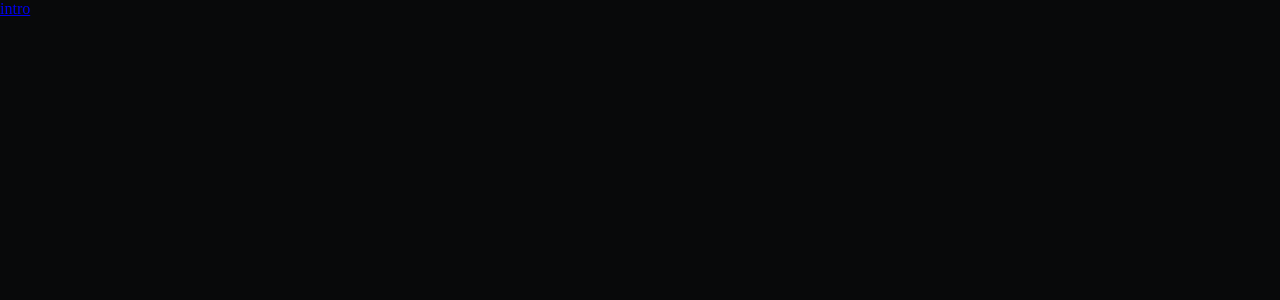
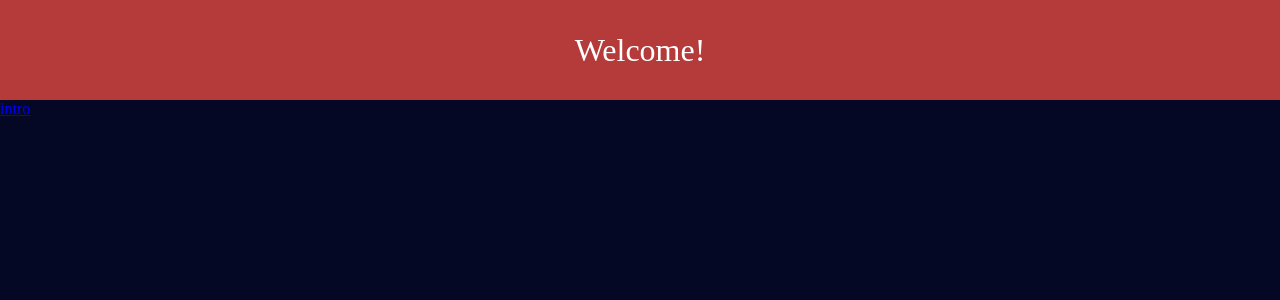
Before and after one commit to NADickinson/nihongo-reader, a React (Create React App) app: page / in a window 1280 px wide. Shown: the top 300 px of the page. Built offline with nearby package versions, Linux system fonts and the light colour scheme.

Commit message:
minor additions of color and homepage header

```diff
--- a/src/components/PageWrapper.jsx
+++ b/src/components/PageWrapper.jsx
@@ -8,7 +8,7 @@ export const PageWrapper = (props) => {
         flexDirection: 'column',
         position: 'fixed',
         inset: '0 0 0 0',
-        backgroundColor: '#08090A',
+        backgroundColor: '#040825',
       }}
     >
       {props.children}
--- a/src/home_page/HomePage.jsx
+++ b/src/home_page/HomePage.jsx
@@ -1,9 +1,11 @@
 import { Link } from 'react-router-dom'
 import { PageWrapper } from '../components/PageWrapper'
+import { HomePageHeader } from './HomePageHeader'
 
 export const HomePage = () => {
   return (
     <PageWrapper>
+      <HomePageHeader />
       <Link to={'/intro'}>{'intro'}</Link>
     </PageWrapper>
   )
--- /dev/null
+++ b/src/home_page/HomePageHeader.jsx
@@ -0,0 +1,19 @@
+import { redColor } from '../theme/theme'
+
+export const HomePageHeader = (props) => {
+  return (
+    <div
+      style={{
+        height: '100px',
+        backgroundColor: redColor,
+        display: 'flex',
+        flexDirection: 'row',
+        alignItems: 'center',
+        justifyContent: 'center',
+      }}
+    >
+      <div style={{ color: 'white', fontSize: '2rem' }}>{'Welcome!'}</div>
+      {props.children}
+    </div>
+  )
+}
```
